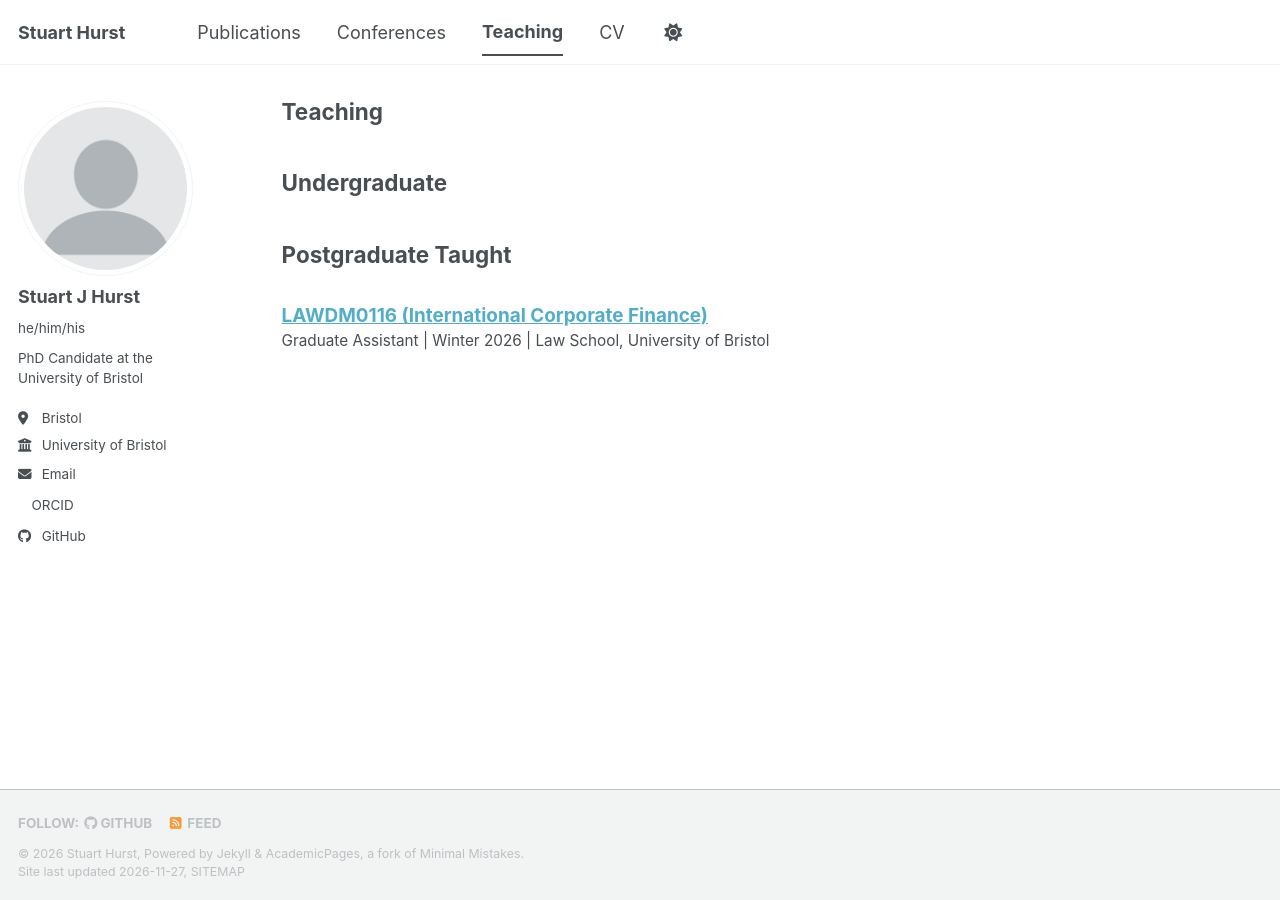
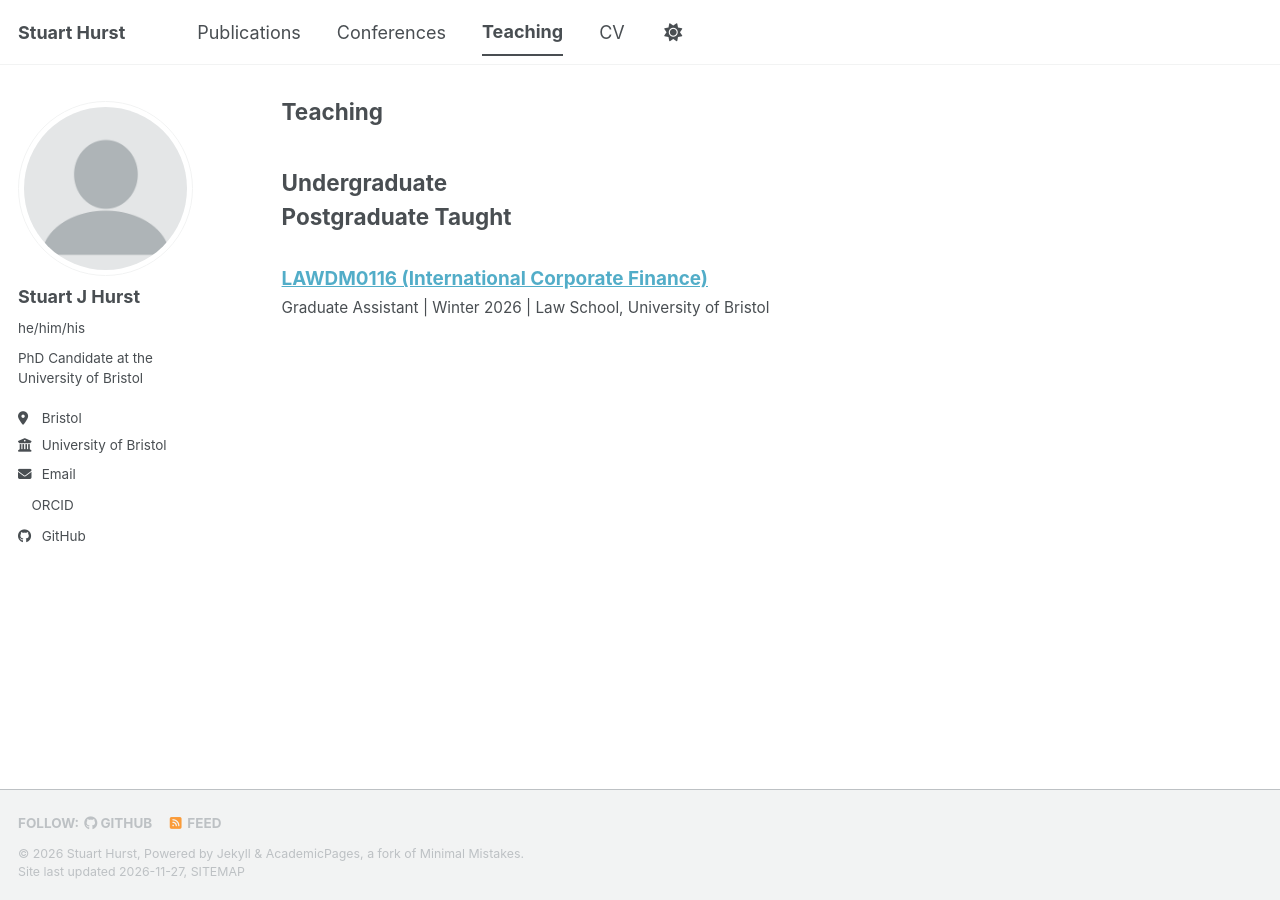
Before and after one commit to stuartjhurst/stuartjhurst.github.io, a Jekyll site: the page built from _pages/teaching.html, in a window 1280 px wide. Built offline with Jekyll 4.4.1, drawn with Linux system fonts in a browser that asks for light colours; a script bundle is joined from its source files by our own code; a style sheet for code colours, icons or effects is not loaded.

Commit message:
Update main.scss

```diff
--- a/assets/css/main.scss
+++ b/assets/css/main.scss
@@ -60,3 +60,18 @@
 .archive__item-excerpt {
   font-size: 0.85em;
 }
+
+/* Tighten spacing between CV headings (e.g., Publications, Education) and content below */
+.page__content h2,
+.page__content h3,
+.archive h2,
+.archive h3 {
+  margin-bottom: 0.35em;
+}
+
+.page__content h2 + *,
+.page__content h3 + *,
+.archive h2 + *,
+.archive h3 + * {
+  margin-top: 0.2em;
+}
```
